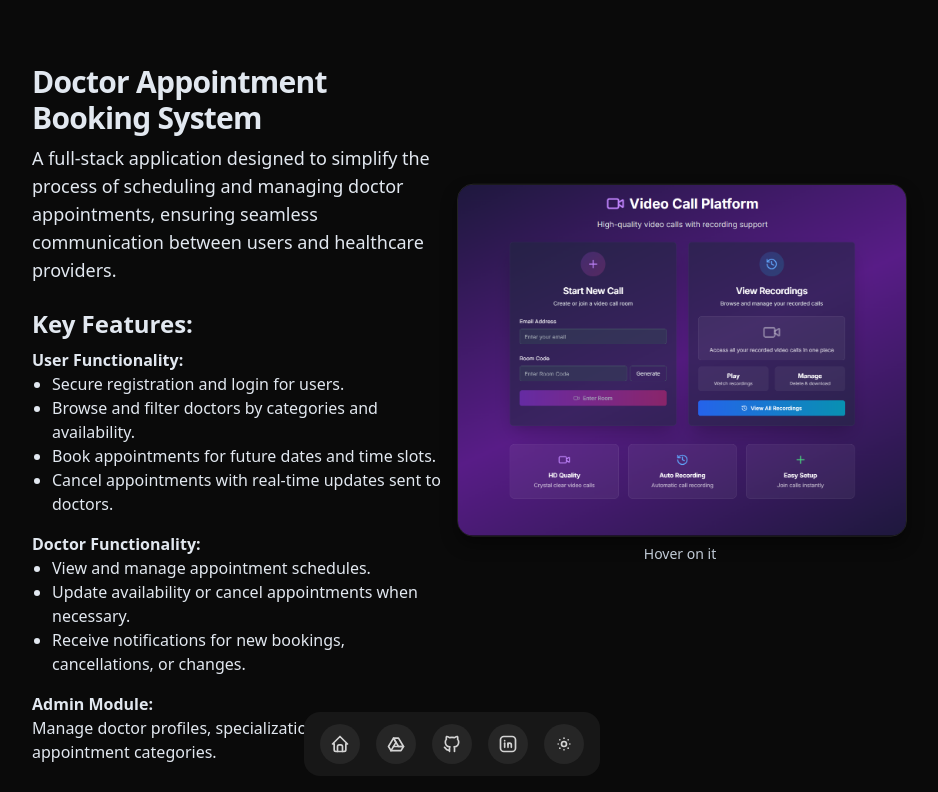
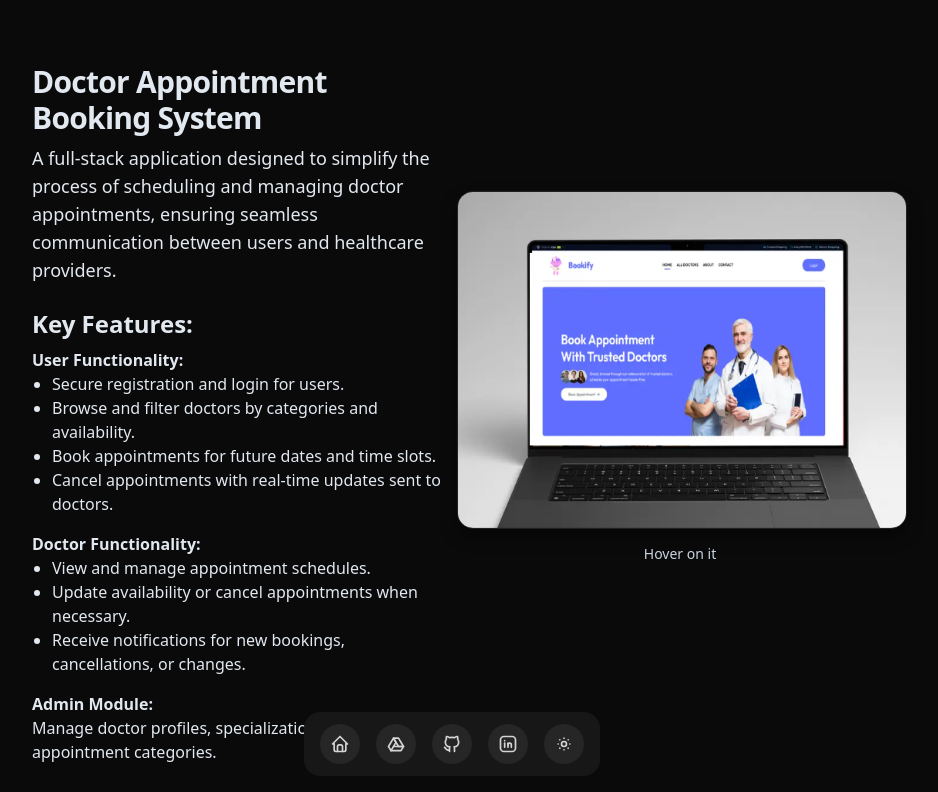
Before and after one commit to Debnath23/portfolio, a Next.js app: page /bookify in a window 1280 px wide. Shown: the top 792 px of the page, without its empty margins (188-1126 px from the left). Built offline with nearby package versions, Linux system fonts and the light colour scheme.

Commit message:
Fix links

```diff
--- a/app/bookify/page.jsx
+++ b/app/bookify/page.jsx
@@ -197,7 +197,7 @@ function Page() {
               <PinContainer title="bookify-beta.vercel.app" href="https://bookify-beta.vercel.app/">
                 <div className="max-w-md flex flex-col tracking-tight text-slate-100/50 sm:basis-1/2 w-[360px] md:w-[500px] h-auto">
                   <Image
-                    src="/assets/p-1.png"
+                    src="/assets/p-2.png"
                     alt="Doctor Appointment Booking System"
                     width={500}
                     height={900}
--- a/components/ui/3d-pin.jsx
+++ b/components/ui/3d-pin.jsx
@@ -30,6 +30,7 @@ export const PinContainer = ({
       )}
       onMouseEnter={onMouseEnter}
       onMouseLeave={onMouseLeave}
+      target="_blank"
       href={href || "/"}
     >
       <div
```
